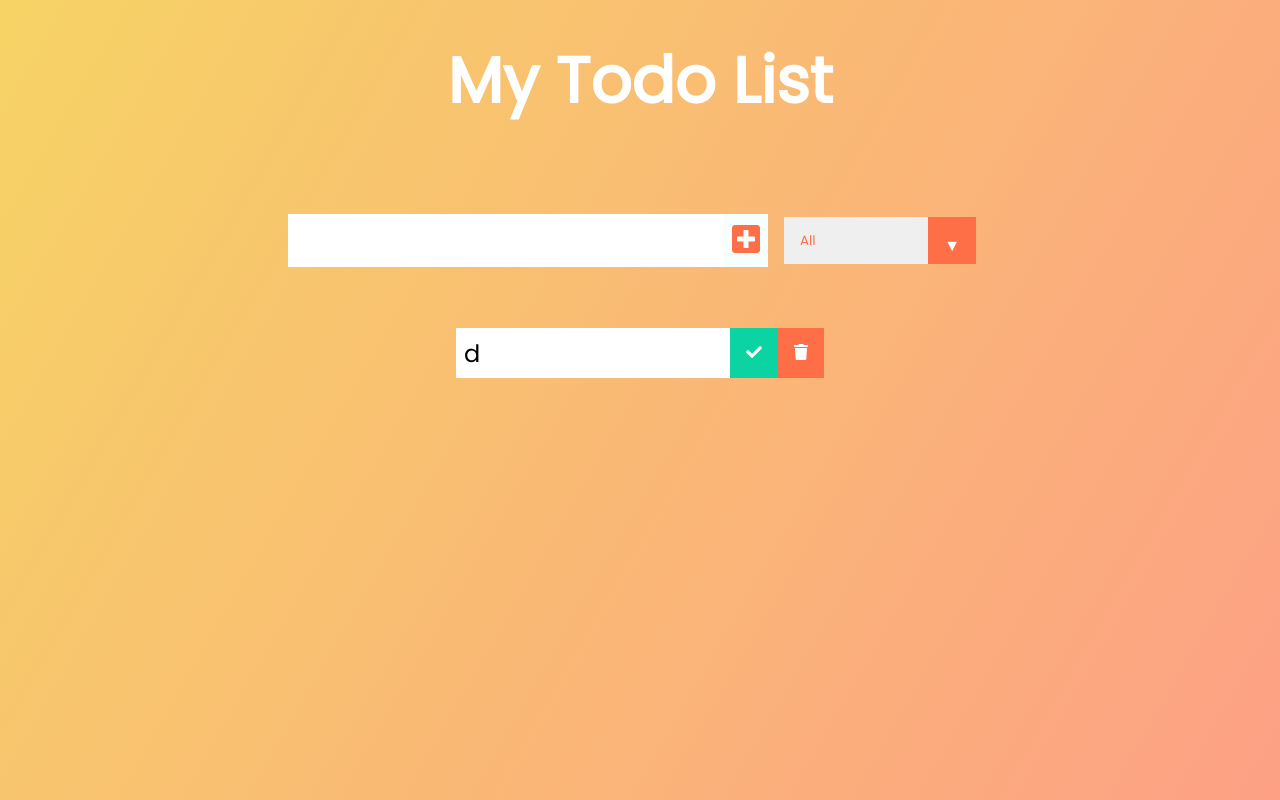
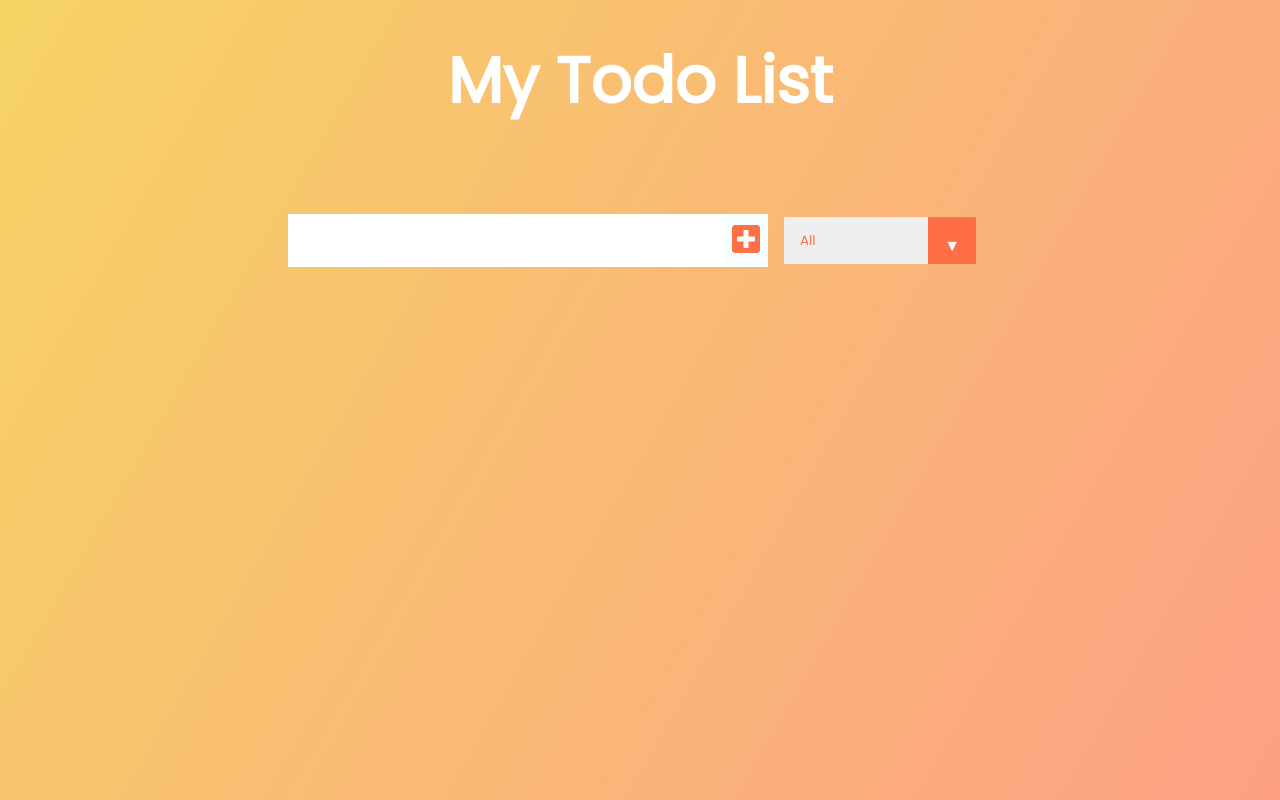
Before and after one commit to Anastasiia-Obushenko/react-todo-app, a React (Create React App) app: page / in a window 1280 px wide. Built offline with nearby package versions, Linux system fonts and the light colour scheme.

Commit message:
dynamic todo list render

```diff
--- a/src/App.js
+++ b/src/App.js
@@ -13,7 +13,7 @@
         <h1>My Todo List</h1>
       </header>
       <Form todos={todos} setTodos={setTodos} inputText={inputText} setInputText={setInputText} />
-      <TodoList />
+      <TodoList todos={ todos} />
     </div>
   );
 }
--- a/src/components/Todo.js
+++ b/src/components/Todo.js
@@ -1,9 +1,9 @@
 import React from 'react';
 
-function Todo() {
+function Todo({text}) {
     return (
         <div className='todo'>
-            <li className='todo-item'>d</li>
+            <li className='todo-item'>{text}</li>
             <button className='complete-btn'>
                 <i className='fas fa-check'></i>
             </button>
--- a/src/components/TodoList.js
+++ b/src/components/TodoList.js
@@ -2,11 +2,13 @@
 // import components
 import Todo from './Todo';
 
-function TodoList() {
+function TodoList({todos}) {
   return (
       <div className="todo-container">
           <ul className="todo-list">
-              <Todo />
+              {todos.map(todo => (
+                  <Todo text={todo.text} key={ todo.id} />
+              ))}
           </ul>
       </div>
   )
```
